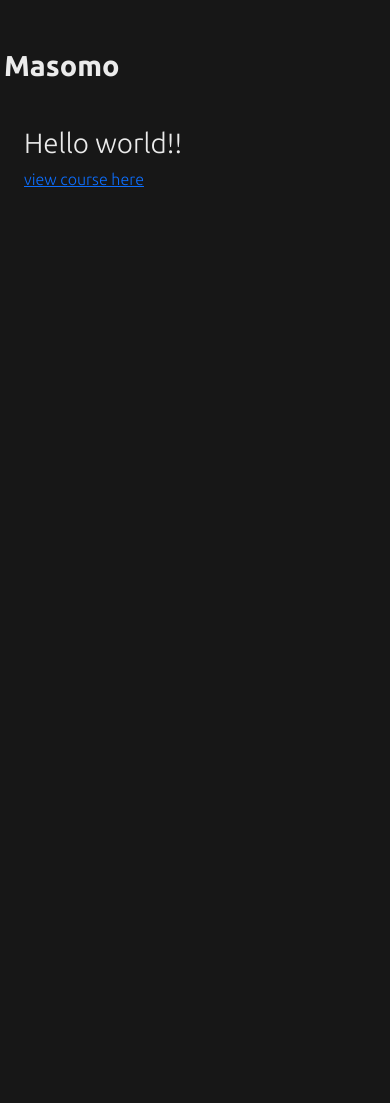
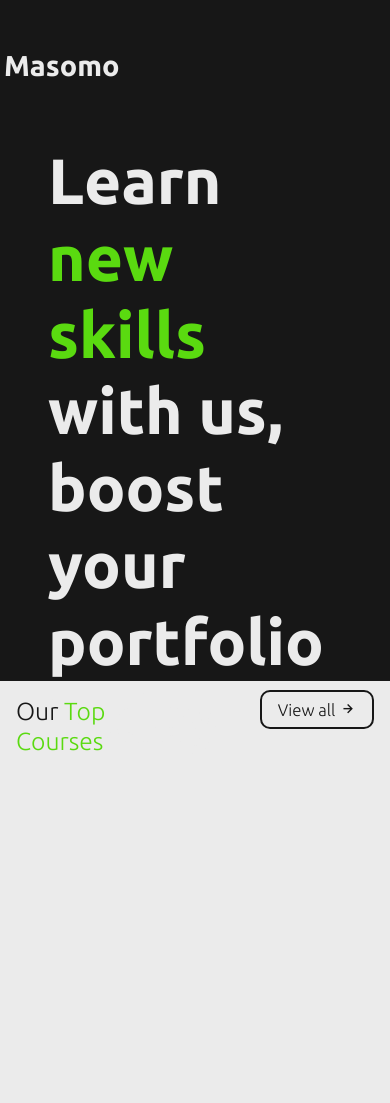
Before and after one commit to DelivceNdegwa/OnlineCourses, a Django app: page / in a window 390 px wide. Before the commit the page ends 187 px from the top, so only its background shows below. Run offline with Django 4.2, Linux system fonts and the light colour scheme; some libraries are stand-ins or nearby versions.

Commit message:
Created banner

```diff
--- a/frontend/static/css/style.css
+++ b/frontend/static/css/style.css
@@ -16,9 +16,10 @@
     --title-weight:700;
     --smaller-title-weight:500;
 
-    --btn-border-radius: 100px;
+    --btn-border-radius: 10px;
     --card-border-radius: 10px;
-    --search-border-radius: 15px;
+    --search-border-radius: 10px;
+    --image-border-radius: 15px;
 }
 *{
     margin:0;
@@ -32,8 +33,12 @@ body{
     background-color: var(--primary-color) !important;
     color: var(--primary-variant) !important;
     min-height: 100vh;
+    max-width: 100% !important;
+    overflow-x: hidden !important;
 }
-
+img{
+    object-fit: cover !important;
+}
 /* NAV BEGINNING */
 .navbar{
     margin-top: 2rem !important;
@@ -89,10 +94,19 @@ body{
     border: none !important;
 }
 
+.navbar-toggler.active {
+    border-color: transparent !important; /* Remove border */
+}
+
 /* NAV ENDING */
 
 /* Buttons */
-.btn-custom-secondary, .btn-custom-secondary-variant, .btn-custom-secondary-outlined{
+.btn-custom-secondary,
+.btn-custom-secondary-variant,
+.btn-custom-secondary-outlined,
+.btn-custom-primary,
+.btn-custom-primary-variant
+{
     padding: 8px 16px;
     border-radius: var(--btn-border-radius) !important;
     text-decoration: none;
@@ -134,10 +148,21 @@ body{
     color: var(--primary-color) !important;
 }
 
+.btn-custom-primary-variant, .btn-custom-primary:hover{
+    color: var(--primary-color) !important;
+    background-color: var(--primary-variant) !important;
+    border: 2px solid var(--primary-color) !important;
+}
+
+.btn-custom-primary, .btn-custom-primary-variant:hover{
+    color: var(--primary-variant) !important;
+    background-color: var(--primary-color) !important;
+    border: 2px solid var(--primary-variant) !important;
+}
+
 .rounded-card{
     border-radius: var(--card-border-radius) !important;
 }
-
 
 /* Select */
 select{
@@ -185,6 +210,28 @@ select{
     /* box-shadow: 0 0 5px var(--secondary-color-brighter) !important; */
 }
 
+
+.image-rounded{
+    border-radius: var(--image-border-radius) !important;
+}
+
+/* BANNER SECTION */
+.banner-section{
+    height: 62vh !important;
+}
+
+.banner-content h2{
+    font-weight: 900 !important;
+    font-size: 4.0rem !important;
+}
+
+.courses-section{
+    background-color: var(--primary-variant) !important;
+    color: var(--primary-color) !important;
+    height: 50vh !important;
+}
+
+
 @media (min-width:1115px) and (max-width:1200px){
     /* Buttons */
     .navbar .btn-custom-secondary,
--- /dev/null
+++ b/templates/components/banner_content.html
@@ -0,0 +1,5 @@
+<div class="banner-content mx-lg-3 mx-md-2 mx-sm-1 h-100">
+    <div class="d-flex align-items-center">
+        <h2 class="h1">Learn <span class="text-custom-secondary">new skills</span> with us, boost your portfolio today</h2>
+    </div>
+</div>
--- a/templates/frontend/index.html
+++ b/templates/frontend/index.html
@@ -7,9 +7,37 @@
     <div class="row mt-3">
         <div class="col-12">
             <div class="container-fluid">
-                <h1>Hello world!!</h1>
-                <a href="{% url 'courses:video_stream' 1 %}">view course here</a>
+                <div class="banner-section mt-3">
+                    <div class="container">
+                        <div class="row align-items-center">
+                            <div class="col-lg-6 col-md-6 h-100 col-12">
+                                {% include "components/banner_content.html" %}
+                            </div>
+                            <div class="col-lg-6 col-md-6 h-100 d-none d-lg-block">
+                                <img
+                                    src="{% static 'images/banner_image_girl_reading.jpg' %}"
+                                    class="img-fluid w-100 h-100 m-3 shadow image-rounded"
+                                    alt="Banner Image"
+                                >
+                            </div>
+                        </div>
+                    </div>
+                </div>
             </div>
         </div>
     </div>
+
+
+    <div class="row mt-3 p-3 courses-section">
+        <div class="col-6">
+            <h1 class="h2">
+                Our <span class="text-custom-secondary">Top Courses</span>
+            </h1>
+        </div>
+        <div class="col-6 text-end">
+            <a href="#" class="btn-custom-primary-variant">
+                <span>View all</span> <i class='bx bx-right-arrow-alt'></i>
+            </a>
+        </div>
+    </div>
 {% endblock %}
```
Also changed, not shown: frontend/static/images/banner_image_girl_reading_no_bg.png (added), 1 other file.
